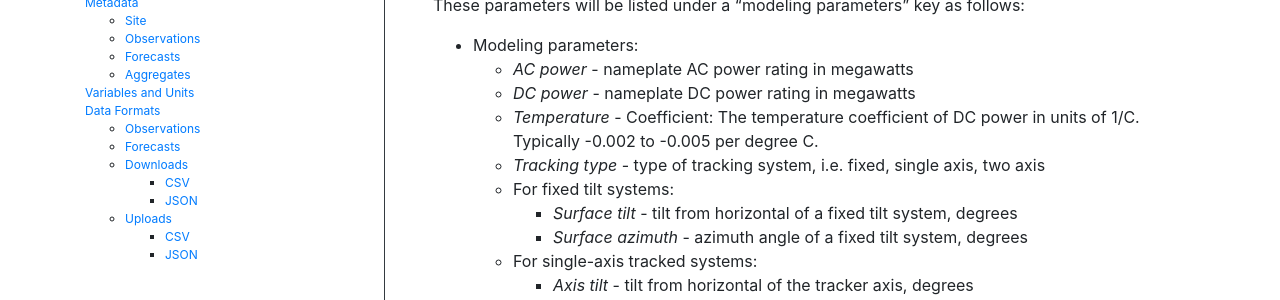
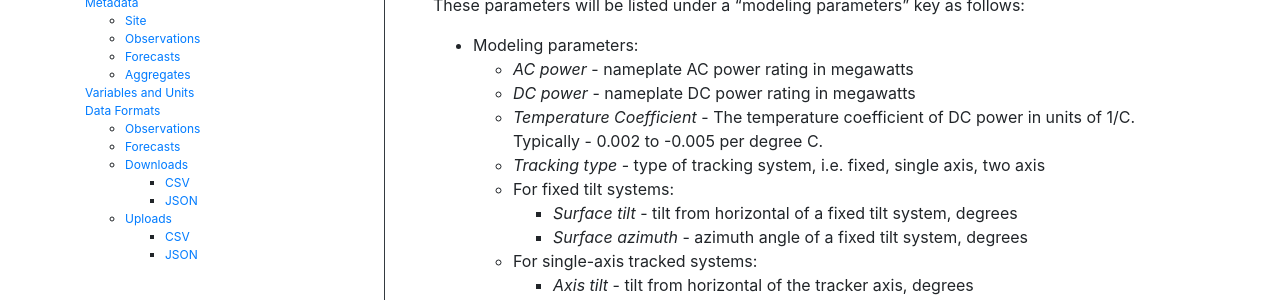
Before and after one commit to SolarArbiter/SolarArbiter.github.io, a Jekyll site: the page built from data_model.md, in a window 1280 px wide and 900 px high, scrolled down 2288 px. Shown: the part 153-453 px from the top of the window. Built offline with Jekyll 4.4.1, drawn with Linux system fonts in a browser that asks for light colours; comment, search, counter and statistics services are not loaded; our own code applies the rules of GitHub Pages for plain Markdown files.

```diff
--- a/data_model.md
+++ b/data_model.md
@@ -130,8 +130,8 @@ that enable power forecasts. These parameters will be listed under a
 -   Modeling parameters:
     -   *AC power* - nameplate AC power rating in megawatts
     -   *DC power* - nameplate DC power rating in megawatts
-    -   *Temperature* - Coefficient: The temperature coefficient of DC power
-        in units of 1/C. Typically -0.002 to -0.005 per degree C.
+    -   *Temperature Coefficient* - The temperature coefficient of DC power
+        in units of 1/C. Typically - 0.002 to -0.005 per degree C.
     -   *Tracking type* - type of tracking system, i.e. fixed, single axis,
         two axis
     -   For fixed tilt systems:
```
